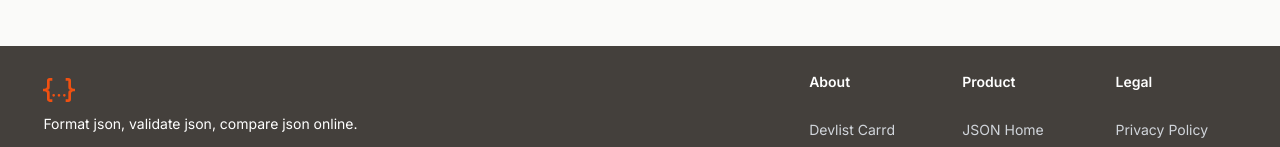
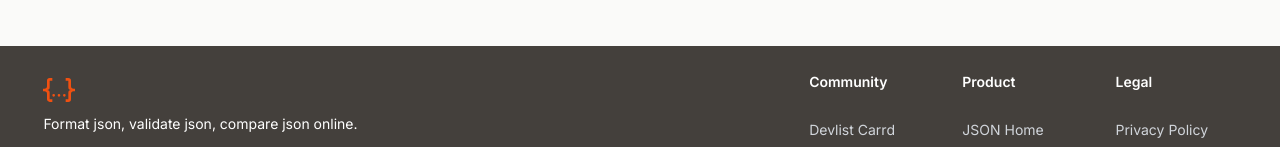
Before and after one commit to rudy2steiner/jsonhome, a Next.js app: page /en/timestamp in a window 1280 px wide. Shown: the part 766-913 px from the top of the page. Built offline with nearby package versions, Linux system fonts and the light colour scheme; no server answers.

Commit message:
community

```diff
--- a/src/components/Footer.tsx
+++ b/src/components/Footer.tsx
@@ -52,7 +52,7 @@
                 </ul>
               </div>
               <div className="mt-10 md:mt-0">
-                <div className="text-sm font-semibold leading-6 text-white">About</div>
+                <div className="text-sm font-semibold leading-6 text-white">Community</div>
                 <ul role="list" className="mt-6 space-y-4">
                     <li>
                         <Link href='https://devlist.carrd.co' className="text-sm leading-6 text-gray-300 hover:text-[#2d6ae0]">
```
